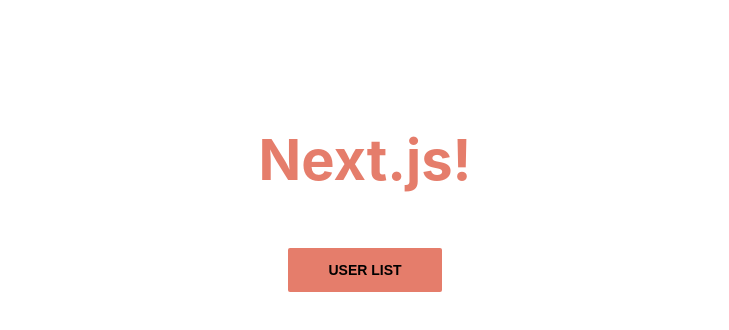
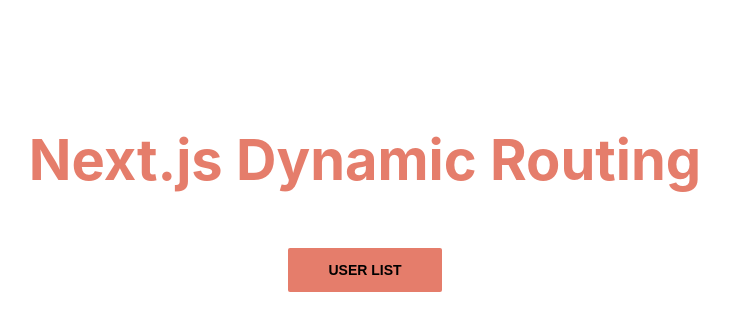
Before and after one commit to morshedul-antor/nextjs-dynamic, a Next.js app: page / in a window 1280 px wide. Shown: the top 330 px of the page, without its empty margins (275-1004 px from the left). Built offline with nearby package versions, Linux system fonts and the light colour scheme.

Commit message:
refactor: code

```diff
--- a/pages/_app.js
+++ b/pages/_app.js
@@ -1,7 +1,7 @@
-import '../styles/globals.css'
+import "../styles/globals.css";
 
 function MyApp({ Component, pageProps }) {
-  return <Component {...pageProps} />
+  return <Component {...pageProps} />;
 }
 
-export default MyApp
+export default MyApp;
--- a/pages/index.js
+++ b/pages/index.js
@@ -6,11 +6,11 @@
   return (
     <div className={styles.container}>
       <Head>
-        <title>Routing | Next App </title>
+        <title>Next App </title>
       </Head>
 
       <main className={styles.main}>
-        <h1>Next.js!</h1>
+        <h1>Next.js Dynamic Routing</h1>
 
         <Link href="/users/search?name=&skip=0&limit=5">
           <button>User List</button>
--- a/pages/users/[path].js
+++ b/pages/users/[path].js
@@ -7,7 +7,7 @@
   return (
     <div className={styles.container}>
       <Head>
-        <title>Next App</title>
+        <title>Routing | Next App</title>
       </Head>
 
       <main className={styles.main}>
```
